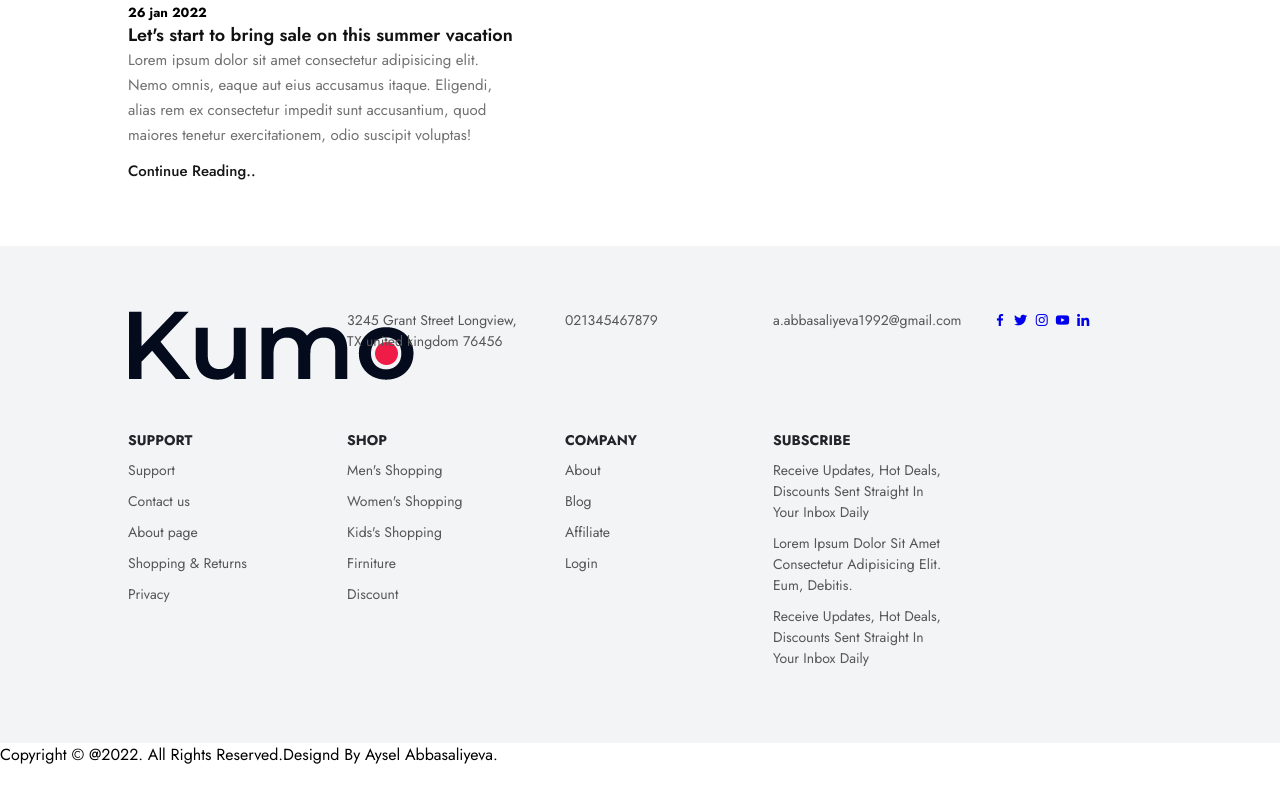
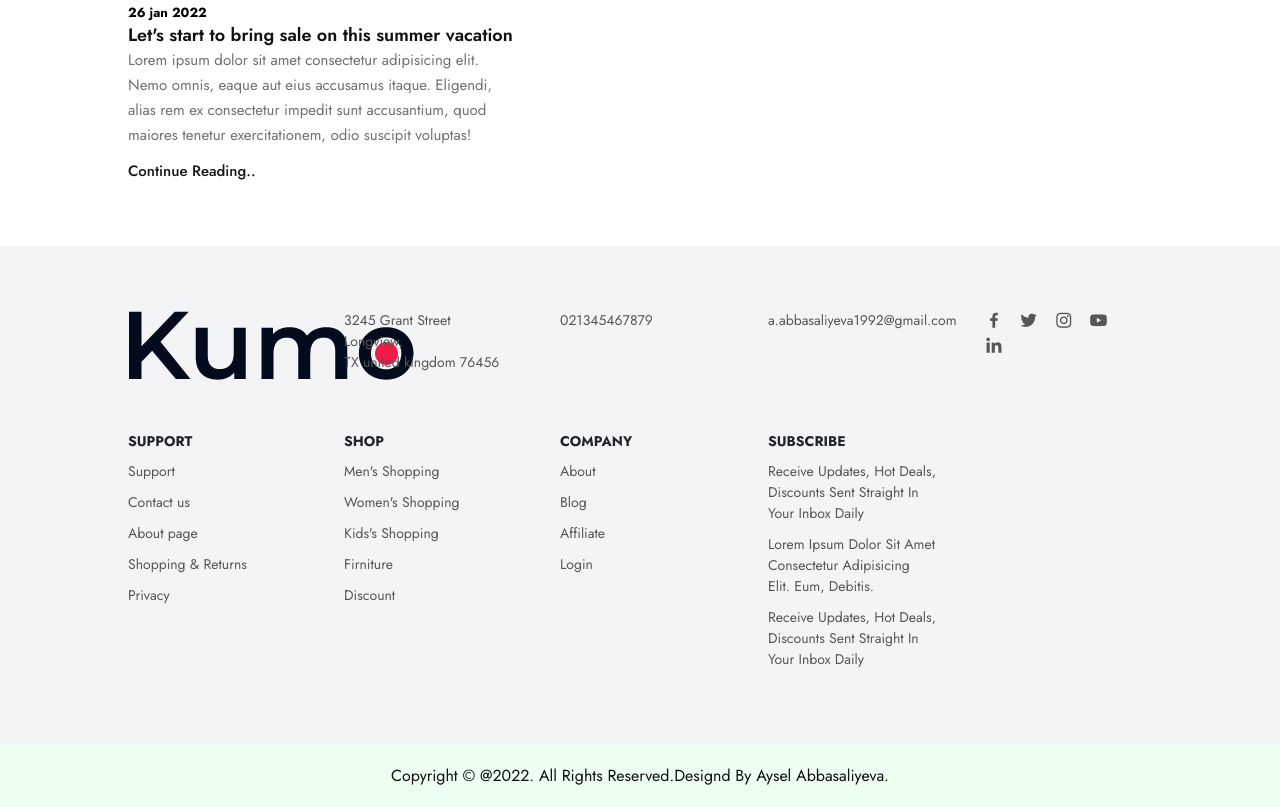
Before and after one commit to Aysel552/E-Commerce-Website, a plain HTML site: page index.html in a window 1280 px wide. Shown: the part 5057-5864 px from the top of the page. Before the commit the page ends 5823 px from the top, so only its background shows below. Drawn offline with nearby package versions, Linux system fonts and the light colour scheme.

Commit message:
added design of social icons

```diff
--- a/styles.css
+++ b/styles.css
@@ -345,3 +345,27 @@ header.sticky{
 .contact-info p:hover{
     color: #ee1c47
 }
+
+/* Design of social icons */
+
+.social-icon i{
+    color:#565656;
+    margin-right: 10px;
+    font-size: 20px;
+    transition: all .42s;
+}
+
+.social-icon i:hover{
+    transform: scale(1.3);
+}
+
+.end-text{
+    background-color:#edfff1;
+    text-align: center;
+    padding: 20px;
+}
+
+.end-text p{
+    color: #111;
+    text-transform: capitalize;
+}
```
